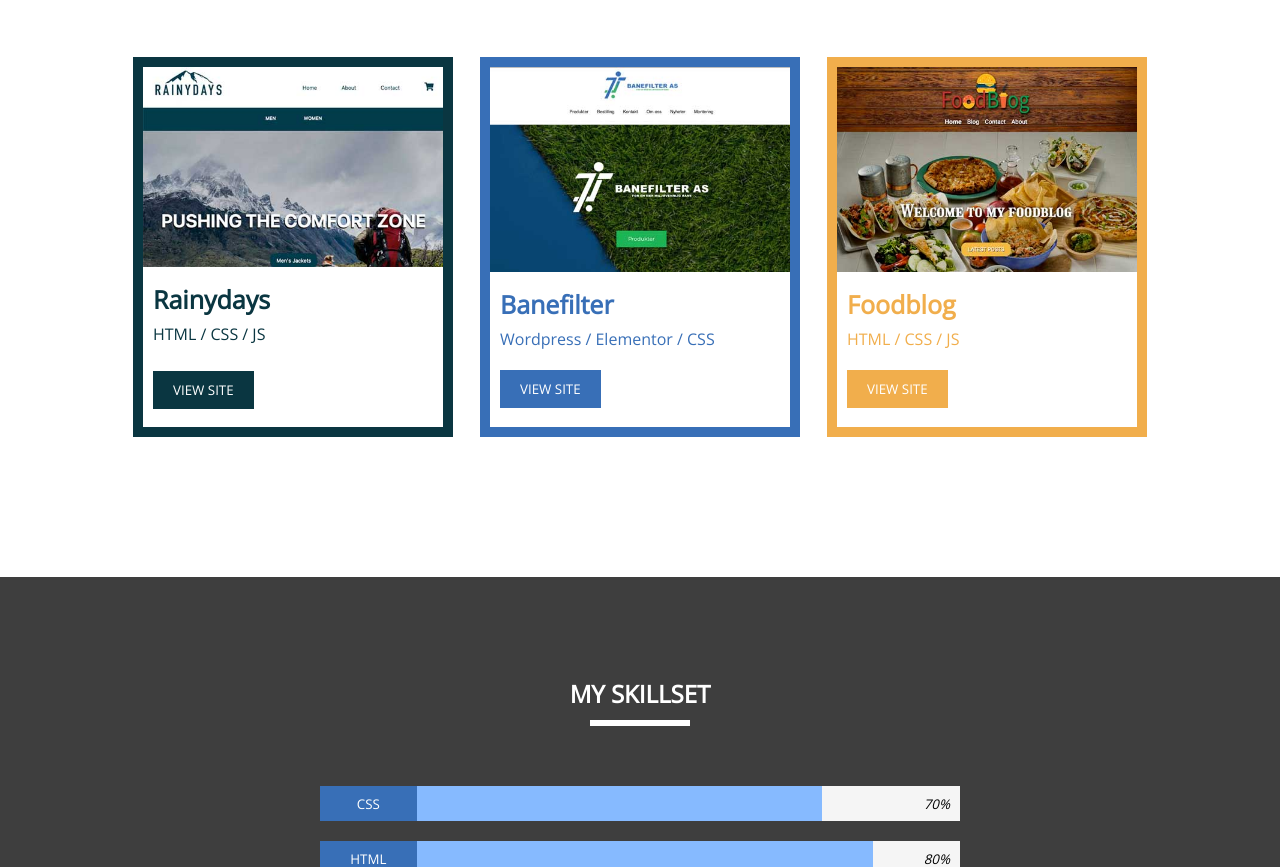
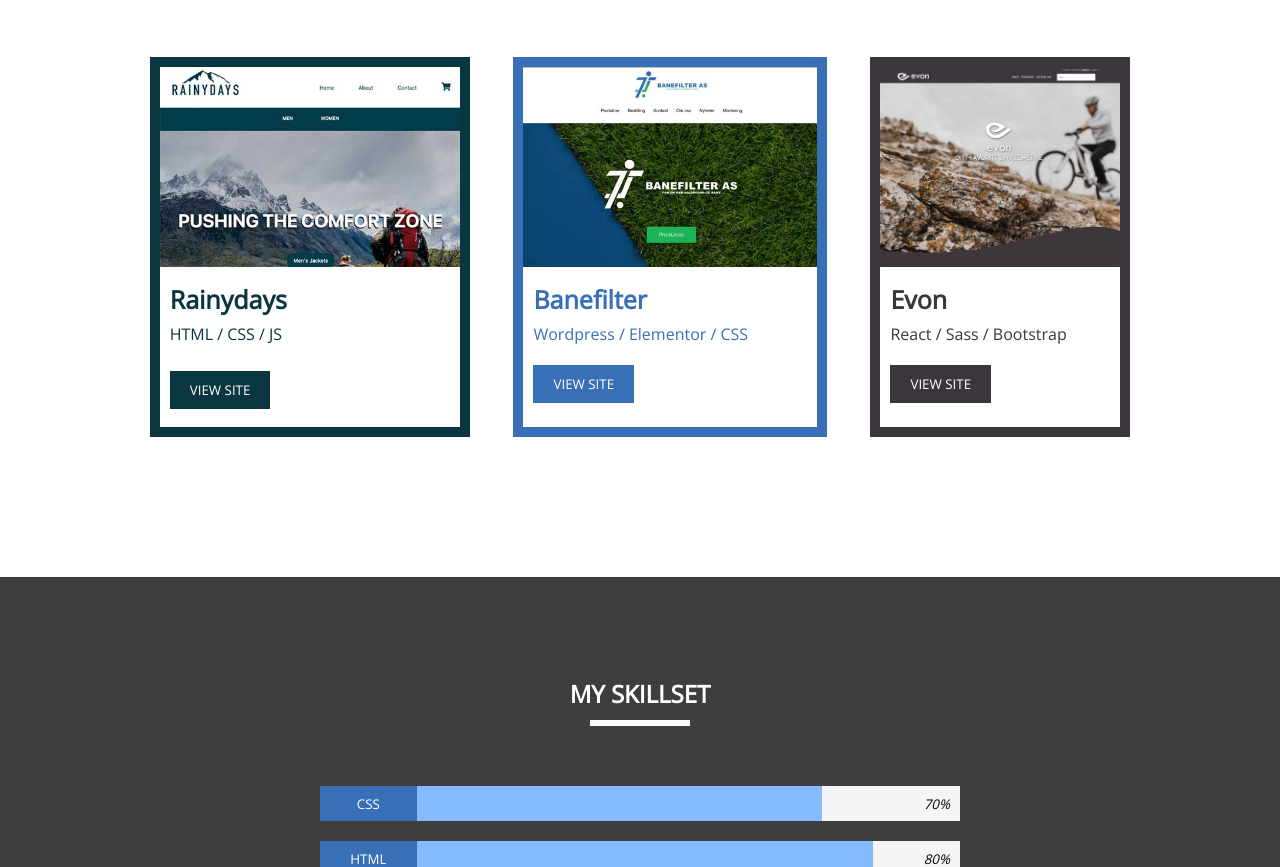
Before and after one commit to KristofferRottingen/Portfolio, a plain HTML site: page index.html in a window 1280 px wide. Shown: the part 1839-2706 px from the top of the page. Drawn offline with nearby package versions, Linux system fonts and the light colour scheme.

Commit message:
added new website to work sec

```diff
--- a/index.html
+++ b/index.html
@@ -109,12 +109,12 @@
                         <a href="https://www.banefilter.no/"><button>VIEW SITE</button></a>
                     </div>
                 </div>
-                <div class="card foodblog">
-                    <img src="images/foodblog-site.jpg" alt="img of website">
+                <div class="card evon">
+                    <img src="images/Evon.png" alt="img of website">
                     <div class="card-text">
-                        <h3>Foodblog</h3>
-                        <p>HTML / CSS / JS</p>
-                        <a href="https://foodblog-kristoffer.netlify.app/"><button>VIEW SITE</button></a>
+                        <h3>Evon</h3>
+                        <p>React / Sass / Bootstrap</p>
+                        <a href="https://evon-website.netlify.app/"><button>VIEW SITE</button></a>
                     </div>
                 </div>
             </div>
--- a/sass/partials/_variables.scss
+++ b/sass/partials/_variables.scss
@@ -6,3 +6,4 @@ $rainy: #0a3641;
 $foodblog: #f1ae4c;
 $dark-bg: #3e3e3e;
 $fill-color: #86baff;
+$evon: #3B363C;
--- a/sass/partials/_workSection.scss
+++ b/sass/partials/_workSection.scss
@@ -24,6 +24,7 @@
 
 			img {
 				max-width: 300px;
+				max-height: 200px;
 			}
 
 			.card-text {
@@ -77,13 +78,13 @@
 			}
 		}
 
-		.foodblog {
-			box-shadow: 0px 0px 0px 10px $foodblog;
-			color: $foodblog;
+		.evon {
+			box-shadow: 0px 0px 0px 10px $evon;
+			color: $evon;
 
 			a {
 				button {
-					background-color: $foodblog;
+					background-color: $evon;
 				}
 			}
 		}
```
Also changed, not shown: css/style.css, images/Evon.png (added), 1 other file.
